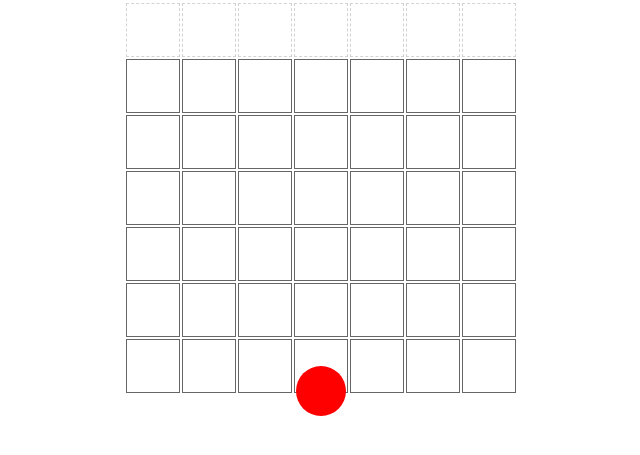
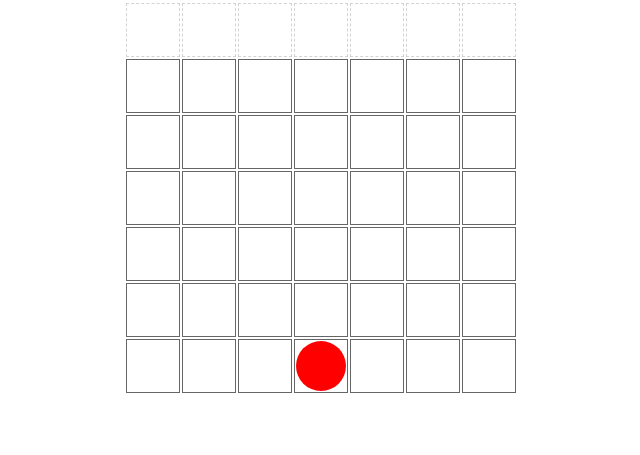
Before and after one commit to Huulamnguyen/connect4, a plain HTML site: page index.html in a window 1280 px wide. Both pictures are taken after a click on the element 640 px from the left and 108 px from the top of the page. Shown: the part 79-534 px from the top of the page, without its empty margins (319-959 px from the left). Drawn offline with Linux system fonts and the light colour scheme.

Commit message:
change line 74

```diff
--- a/connect4.js
+++ b/connect4.js
@@ -71,6 +71,7 @@ function findSpotForCol(x) {
 function placeInTable(y, x) {
   // TODO: make a div and insert into correct table cell
   const piece = document.createElement("div");
+  piece.style.top = `${ 50 * (y + 1.8)}px`; //! this line
   piece.setAttribute('class',`piece p${currPlayer}`);
   const spot = document.getElementById(`${y}-${x}`);
   spot.append(piece);
```
Also changed, not shown: connect4.css (line endings or trailing spaces).
